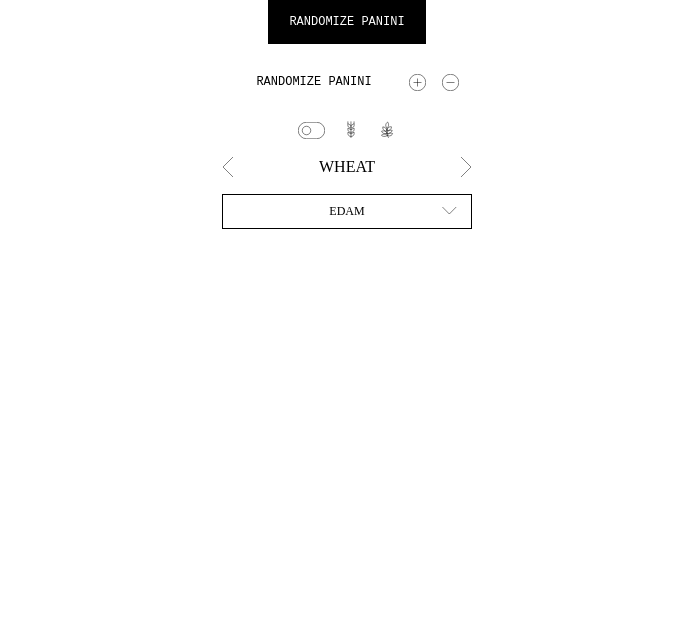
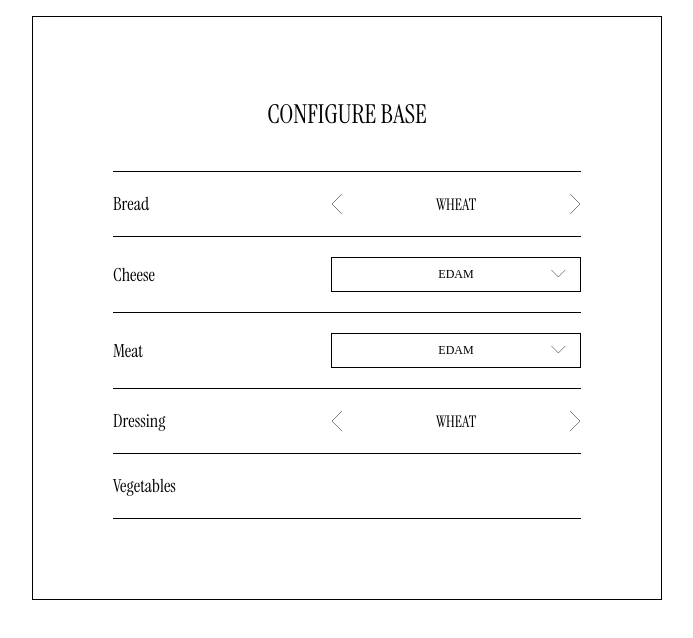
Before and after one commit to meczajkowski/panini-creator, a React (Vite) app: page / in a window 1280 px wide. Shown: the top 638 px of the page, without its empty margins (293-986 px from the left). Built offline with nearby package versions, Linux system fonts and the light colour scheme; a web font is replaced by a local one.

Commit message:
feat: create configure base form section UI - basic structure and styling

```diff
--- a/src/App.tsx
+++ b/src/App.tsx
@@ -1,66 +1,112 @@
 import { useState } from 'react';
 import styles from './App.module.css';
+
+import {
+  ButtonType,
+  ConfigItemSelectType,
+  ConfigItemTitle,
+  ConfigSectionTitle,
+} from './enums';
+
+// components
 import Button from './components/UI/Button';
-import CounterButton from './components/UI/CounterButton';
-import Switch from './components/UI/Switch';
-import { ButtonType, CounterButtonType } from './enums';
-import WheatIcon from './components/icons/BreadIcons/WheatIcon';
-import GrainIcon from './components/icons/BreadIcons/GrainIcon';
-import Carousel from './components/UI/Carousel';
-import { breadVariants } from './data/bread';
-import Select from './components/UI/Select';
-import { cheeseVariants } from './data/cheese';
+import ConfigSection from './components/ConfigSection/ConfigSection';
+import ConfigItem from './components/ConfigSection/ConfigItem';
 
 function App() {
   // switch
   const [SwitchisToggled, setSwitchIsToggled] = useState(false);
 
-  // carousel
-  const [currentIndex, setCurrentIndex] = useState(0);
-  const children = breadVariants;
+  return (
+    // <div className={styles.testDiv}>
+    //   <Button type={ButtonType.Primary}>RANDOMIZE PANINI</Button>
+    //   <Button type={ButtonType.Secondary}>RANDOMIZE PANINI</Button>
+    //   <CounterButton type={CounterButtonType.Add} />
+    //   <CounterButton type={CounterButtonType.Substract} />
+    //   <Switch
+    //     isToggled={SwitchisToggled}
+    //     onToggle={() => {
+    //       setSwitchIsToggled((prevState) => !prevState);
+    //     }}
+    //   />
+    // </div>
 
-  const handleNextClick = () => {
-    setCurrentIndex((currentIndex + 1) % children.length);
-  };
+    <>
+      {/* BASE */}
+      <ConfigSection title={ConfigSectionTitle.ConfigureBase}>
+        <ConfigItem
+          title={ConfigItemTitle.Bread}
+          required={true}
+          selectType={ConfigItemSelectType.Carousel}
+        />
+        <ConfigItem
+          title={ConfigItemTitle.Cheese}
+          required={true}
+          selectType={ConfigItemSelectType.Select}
+        />
+        <ConfigItem
+          title={ConfigItemTitle.Meat}
+          required={true}
+          selectType={ConfigItemSelectType.Select}
+        />
+        <ConfigItem
+          title={ConfigItemTitle.Dressing}
+          required={true}
+          selectType={ConfigItemSelectType.Carousel}
+        />
+        <ConfigItem
+          title={ConfigItemTitle.Vegetables}
+          required={true}
+          selectType={ConfigItemSelectType.MultiSelect}
+        />
+      </ConfigSection>
 
-  const handlePrevClick = () => {
-    setCurrentIndex((currentIndex - 1 + children.length) % children.length);
-  };
+      {/* EXTRAS
+      <ConfigSection title={ConfigSectionTitle.ConfigureExtras}>
+        <ConfigItem
+          title={ConfigItemTitle.Egg}
+          required={true}
+          selectType={ConfigItemSelectType.Select}
+        />
+        <ConfigItem
+          title={ConfigItemTitle.Spreads}
+          required={true}
+          selectType={ConfigItemSelectType.Checkbox}
+        />
+        <ConfigItem
+          title={ConfigItemTitle.Serving}
+          required={true}
+          selectType={ConfigItemSelectType.Radio}
+        />
+        <ConfigItem
+          title={ConfigItemTitle.Topping}
+          required={true}
+          selectType={ConfigItemSelectType.Checkbox}
+        />
+      </ConfigSection>
 
-  // select
+      FINALIZE
+      <ConfigSection title={ConfigSectionTitle.FinalizeOrder}>
+        <ConfigItem
+          title={ConfigItemTitle.NamePanini}
+          required={true}
+          selectType={ConfigItemSelectType.Input}
+        />
+        <ConfigItem
+          title={ConfigItemTitle.Cutlery}
+          required={true}
+          selectType={ConfigItemSelectType.Checkbox}
+        />
+        <ConfigItem
+          title={ConfigItemTitle.Napkins}
+          required={true}
+          selectType={ConfigItemSelectType.Checkbox}
+        />
 
-  return (
-    <div className={styles.testDiv}>
-      <Button type={ButtonType.Primary}>RANDOMIZE PANINI</Button>
-      <Button type={ButtonType.Secondary}>RANDOMIZE PANINI</Button>
-      <CounterButton type={CounterButtonType.Add} />
-      <CounterButton type={CounterButtonType.Substract} />
-      <Switch
-        isToggled={SwitchisToggled}
-        onToggle={() => {
-          setSwitchIsToggled((prevState) => !prevState);
-        }}
-      />
-
-      <WheatIcon />
-      <GrainIcon />
-      <Carousel
-        currentChildrenIndex={currentIndex}
-        onNextClick={handleNextClick}
-        onPrevClick={handlePrevClick}
-      >
-        {children.map((variant, index) => (
-          <div key={index}>{variant}</div>
-        ))}
-      </Carousel>
-
-      <Select
-        options={cheeseVariants}
-        onSelect={(option) => {
-          console.log(option);
-        }}
-      />
-    </div>
+        <Button type={ButtonType.Primary}>PLACE ORDER</Button>
+        <Button type={ButtonType.Secondary}>START AGAIN</Button>
+      </ConfigSection> */}
+    </>
   );
 }
 
--- /dev/null
+++ b/src/components/ConfigSection/ConfigItem.module.css
@@ -0,0 +1,19 @@
+.title {
+  font-size: 18px;
+  font-weight: 400;
+}
+
+.wrapper {
+  border-block: 0.5px solid var(--color-primary);
+  padding-block: 20px;
+}
+
+.wrapper:not(:first-of-type) {
+  border-top: none;
+}
+
+.content {
+  display: flex;
+  justify-content: space-between;
+  align-items: center;
+}
--- /dev/null
+++ b/src/components/ConfigSection/ConfigItem.tsx
@@ -0,0 +1,56 @@
+import { useState } from 'react';
+import styles from './ConfigItem.module.css';
+import { breadVariants } from '../../data/bread';
+import Carousel from '../UI/Carousel';
+import Select from '../UI/Select';
+import { cheeseVariants } from '../../data/cheese';
+import { ConfigItemSelectType, ConfigItemTitle } from '../../enums';
+
+interface ConfigItemProps {
+  title: ConfigItemTitle;
+  required: boolean;
+  selectType: ConfigItemSelectType;
+}
+
+const ConfigItem = (props: ConfigItemProps) => {
+  const [currentIndex, setCurrentIndex] = useState(0);
+  const children = breadVariants;
+
+  const handleNextClick = () => {
+    setCurrentIndex((currentIndex + 1) % children.length);
+  };
+
+  const handlePrevClick = () => {
+    setCurrentIndex((currentIndex - 1 + children.length) % children.length);
+  };
+
+  return (
+    <section className={styles.wrapper}>
+      <div className={styles.content}>
+        <h3 className={styles.title}>{props.title}</h3>
+        {props.selectType === ConfigItemSelectType.Carousel ? (
+          <Carousel
+            currentChildrenIndex={currentIndex}
+            onNextClick={handleNextClick}
+            onPrevClick={handlePrevClick}
+          >
+            {children.map((variant, index) => (
+              <div key={index}>{variant}</div>
+            ))}
+          </Carousel>
+        ) : props.selectType === ConfigItemSelectType.Select ? (
+          <Select
+            options={cheeseVariants}
+            onSelect={(option) => {
+              console.log(option);
+            }}
+          />
+        ) : (
+          ''
+        )}
+      </div>
+    </section>
+  );
+};
+
+export default ConfigItem;
--- /dev/null
+++ b/src/components/ConfigSection/ConfigSection.module.css
@@ -0,0 +1,17 @@
+.wrapper {
+  width: 100%;
+  max-width: 630px;
+  margin: 16px auto;
+  border: 0.5px solid var(--color-primary);
+  padding: 80px;
+  font-family: Instrument Serif;
+  font-style: normal;
+  line-height: normal;
+}
+
+.sectionTitle {
+  font-weight: 400;
+  font-size: 26px;
+  text-align: center;
+  margin-bottom: 40px;
+}
--- /dev/null
+++ b/src/components/ConfigSection/ConfigSection.tsx
@@ -0,0 +1,18 @@
+import styles from './ConfigSection.module.css';
+import { ConfigSectionTitle } from '../../enums';
+import { PropsWithChildren } from 'react';
+
+interface ConfigSectionProps extends PropsWithChildren {
+  title: ConfigSectionTitle;
+}
+
+const ConfigSection = (props: ConfigSectionProps) => {
+  return (
+    <section className={styles.wrapper}>
+      <h2 className={styles.sectionTitle}>{props.title}</h2>
+      {props.children}
+    </section>
+  );
+};
+
+export default ConfigSection;
--- a/src/components/UI/Select.module.css
+++ b/src/components/UI/Select.module.css
@@ -2,6 +2,7 @@
   position: relative;
   /* width: 200px; */
   width: 100%;
+  max-width: 250px;
   font-family: Oxygen Mono;
   font-size: 12px;
   font-style: normal;
--- a/src/enums.ts
+++ b/src/enums.ts
@@ -12,3 +12,33 @@ export const enum ArrowDirection {
   Prev = 'prev',
   Next = 'next',
 }
+
+export const enum ConfigSectionTitle {
+  ConfigureBase = 'CONFIGURE BASE',
+  ConfigureExtras = 'CONFIGURE EXTRAS',
+  FinalizeOrder = 'FINALIZE ORDER',
+}
+
+export const enum ConfigItemTitle {
+  Bread = 'Bread',
+  Cheese = 'Cheese',
+  Meat = 'Meat',
+  Dressing = 'Dressing',
+  Vegetables = 'Vegetables',
+  Egg = 'Egg',
+  Spreads = 'Spreads',
+  Serving = 'Serving',
+  Topping = 'Topping',
+  NamePanini = 'Name panini',
+  Cutlery = 'Cutlery',
+  Napkins = 'Napkins',
+}
+
+export const enum ConfigItemSelectType {
+  Carousel = 'Carousel',
+  Select = 'Select',
+  MultiSelect = 'MultiSelect',
+  Checkbox = 'Checkbox',
+  Radio = 'Radio',
+  Input = 'Input',
+}
--- a/src/index.css
+++ b/src/index.css
@@ -15,3 +15,10 @@ button {
   -webkit-tap-highlight-color: transparent;
   touch-action: manipulation;
 }
+
+hr {
+  border: none;
+  height: 0.5px;
+  width: 100%;
+  background-color: var(--color-primary);
+}
```
